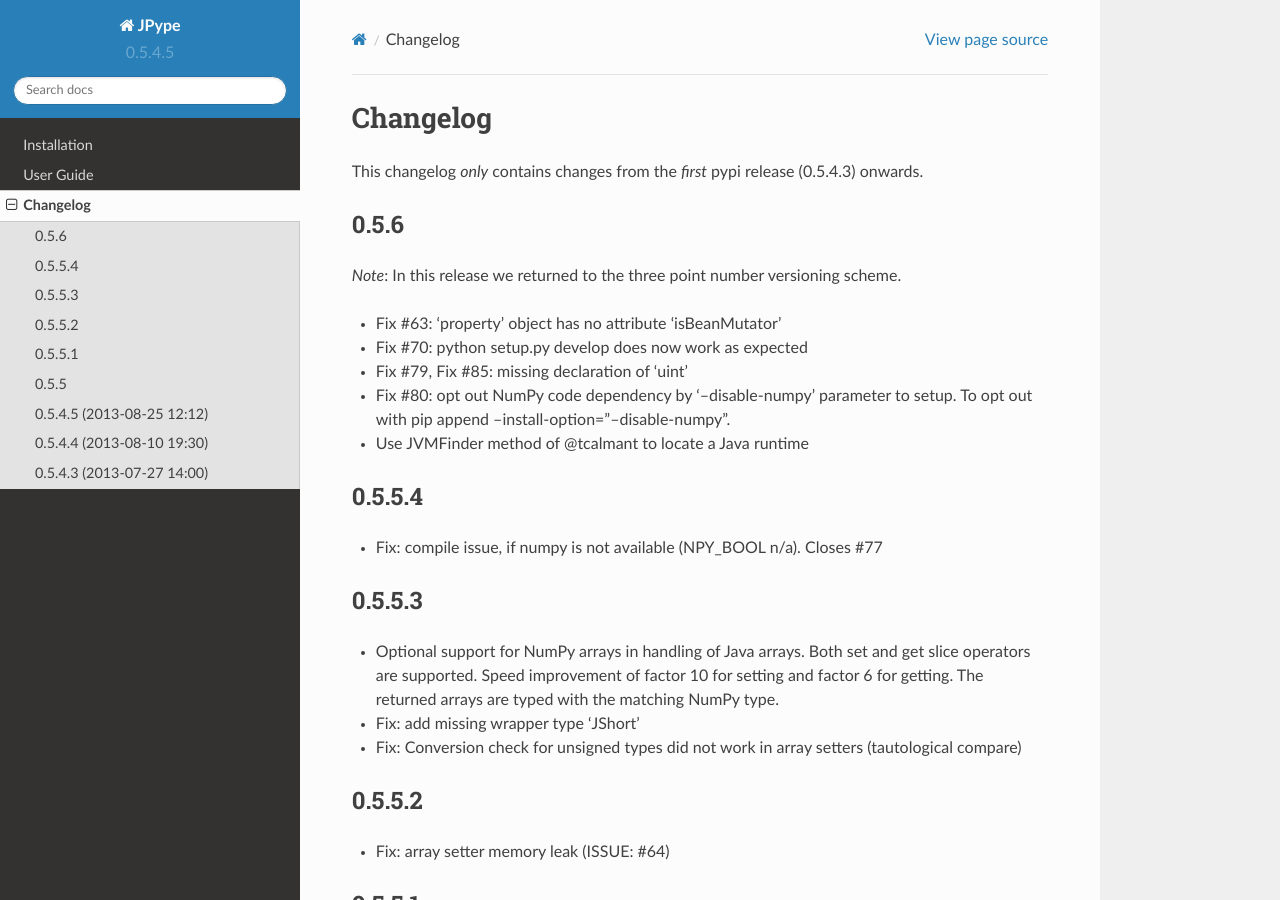
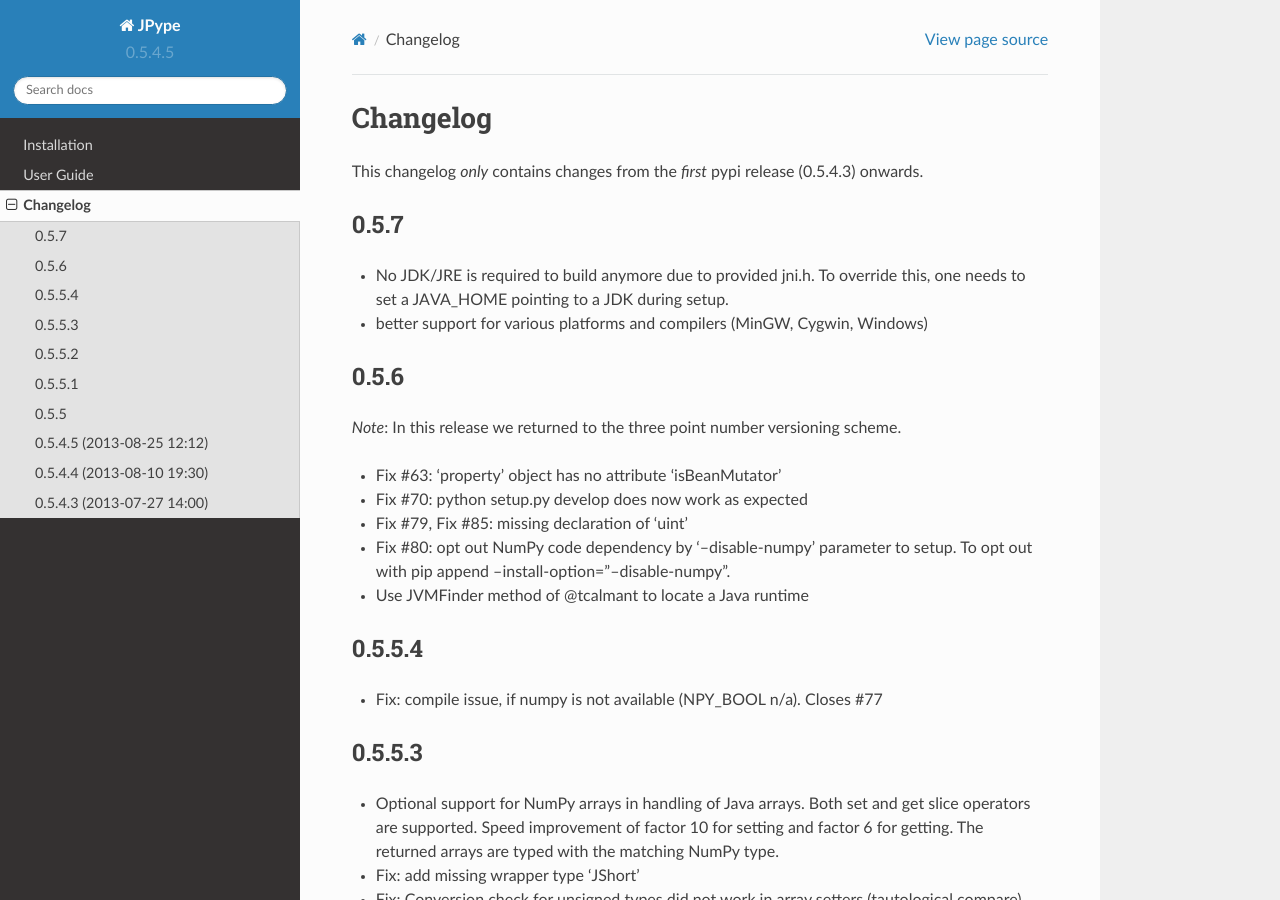
Before and after one commit to jpype-project/jpype, a Sphinx documentation site: the page built from doc/CHANGELOG.rst, in a window 1280 px wide and 900 px high. Built offline with Sphinx 7.4.7 and the Read the Docs theme 2.0.0, drawn with Linux system fonts in a browser that asks for light colours.

Commit message:
[Changelog] added v0.5.7

```diff
--- a/doc/CHANGELOG.rst
+++ b/doc/CHANGELOG.rst
@@ -2,6 +2,12 @@ Changelog
 =========
 
 This changelog *only* contains changes from the *first* pypi release (0.5.4.3) onwards.
+
+0.5.7
+-----
+* No JDK/JRE is required to build anymore due to provided jni.h. To override
+  this, one needs to set a JAVA_HOME pointing to a JDK during setup.
+* better support for various platforms and compilers (MinGW, Cygwin, Windows)
 
 0.5.6
 -----
```
